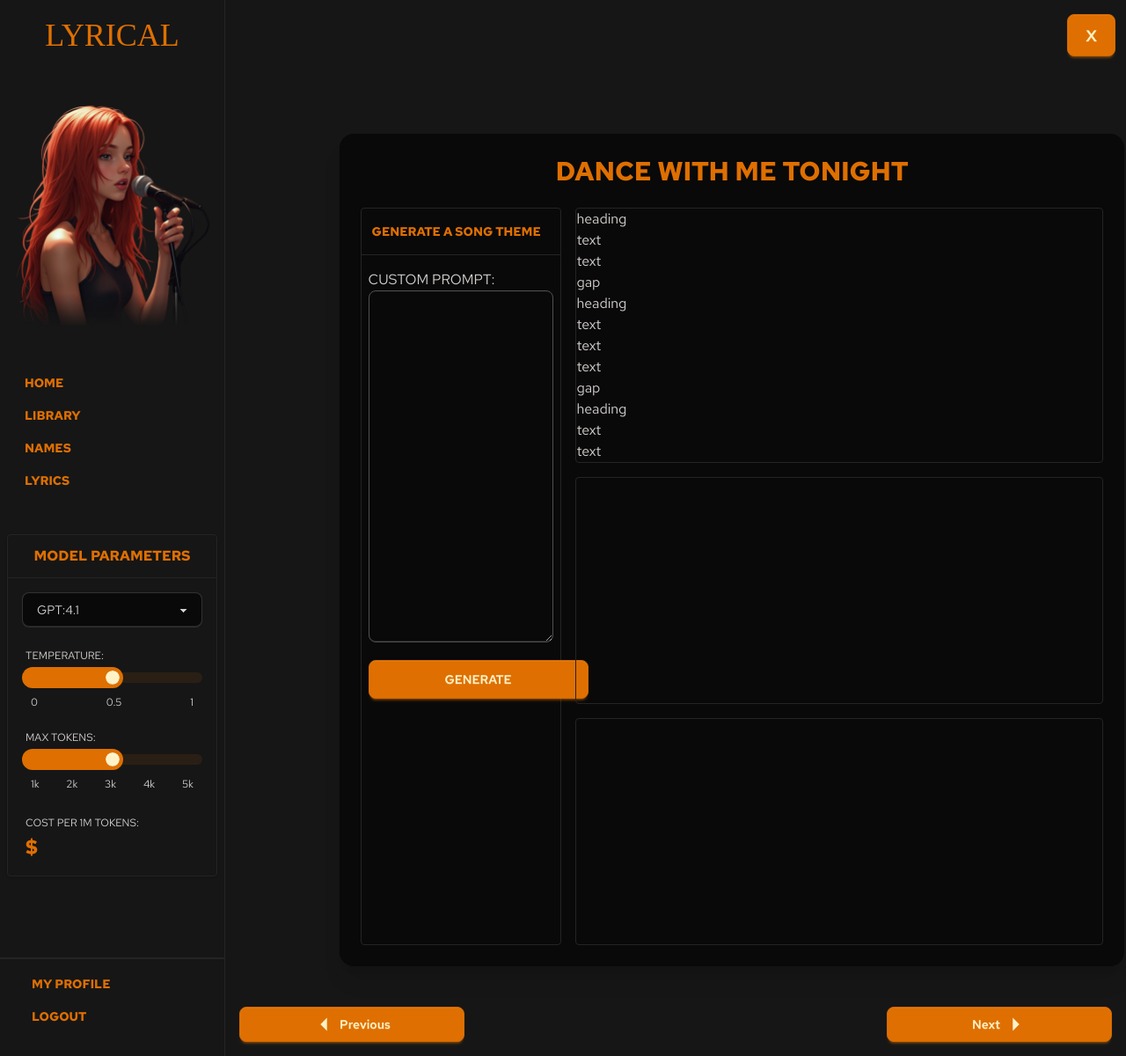
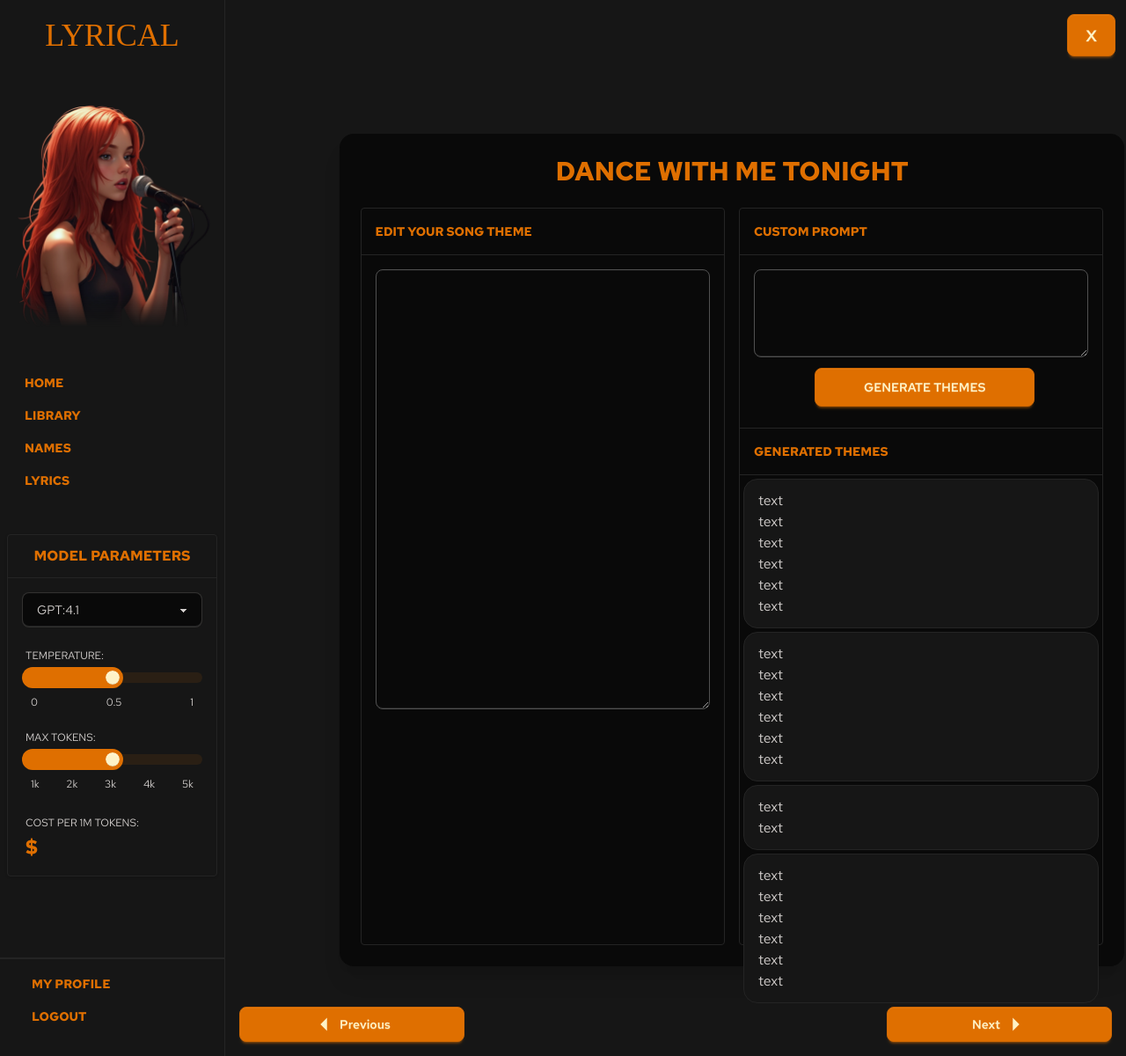
Before and after one commit to no-garlic/lyrical, a Django app: template lyrical/templates/lyrical/theme.html in a window 1280 px wide. Shown: the whole page at 88% size. Run offline with Django 3.2, Linux system fonts and the light colour scheme; the template is opened without the code that fills it: values that come from a table or form of the project are taken from there, others are empty; data comes from the database, SQL or seed files in the repository; style sheets or scripts are compiled from the project's sources; parts of the project's set-up code (start-up, migrations or seed data) failed here and were passed over; some web fonts are replaced.

Commit message:
Refactor theme page layout: update theme.html to enhance UI with improved left and right panels, add textarea for custom prompts, and implement a section for generated themes.

```diff
--- a/lyrical/templates/lyrical/theme.html
+++ b/lyrical/templates/lyrical/theme.html
@@ -14,56 +14,124 @@
             <!-- Content -->
             <div class="flex flex-row flex-1 min-h-0 gap-4">
 
-                <!-- Filters -->
-                <div class="w-[400px] min-w-0 border-1 rounded border-base-300">
-                    <div class="border-b border-base-300 px-3 py-4">
-                        <p class="text-sm text-primary font-bold" >GENERATE A SONG THEME</p>
+                <!-- Left Panel -->
+                <div class="w-[500px] min-w-0 border-1 rounded border-base-300">
+
+                    <!-- Left Header -->
+                    <div class="border-b border-base-300 p-4">
+                        <p class="text-sm text-primary font-bold" >EDIT YOUR SONG THEME</p>
                     </div>
+                    <!-- End: Left Header -->
 
-                    <div class="px-2 py-4">
-                        <c-input-label>
-                            CUSTOM PROMPT:
-                        </c-input-label>
+                    <!-- Left Content -->
+                     <div class="flex flex-col h-full px-4 py-4">
                         <textarea
                             id="custom-prompt"
                             type="text"
                             placeholder=""
                             autocomplete="off"
-                            class="input-control textarea textarea-md textarea-neutral w-[100%] h-[400px]"></textarea>
+                            class="input-control textarea textarea-md textarea-neutral w-[100%] h-[500px]"
+                        ></textarea>
+                        <c-input-spacer />
                     </div>
+                    <!-- End: Left Content -->
 
-                    <div class="w-full text-center pr-2">
+                </div>
+                <!-- End: Left Panel -->
+
+                <!-- Right Panel -->
+                <div class="w-[500px] min-w-0 border-1 rounded border-base-300">
+
+                    <!-- Right Header -->
+                    <div class="border-b border-base-300 p-4">
+                        <p class="text-sm text-primary font-bold" >CUSTOM PROMPT</p>
+                    </div>
+                    <!-- End: Right Header -->
+
+                    <!-- Right Content -->
+                    <div class="flex flex-col p-4">
+                        <textarea
+                            id="custom-prompt"
+                            type="text"
+                            placeholder=""
+                            autocomplete="off"
+                            class="input-control textarea textarea-md textarea-neutral w-[100%] h-[100px]"
+                        ></textarea>
+                        <div class="w-full text-center pt-2">
                             <a class="btn btn-md w-[250px] h-[44px] mt-1 mb-2 ml-2 btn-primary" id="btn-generate-song-names">
-                            GENERATE
+                                GENERATE THEMES
                             </a>
                             <a class="btn btn-md w-[250px] h-[44px] mt-1 mb-2 ml-2 btn-primary btn-disabled hidden" id="btn-generating-song-names">
                                 <span class="loading loading-spinner"></span>PLEASE WAIT...
                             </a>
                         </div>
                     </div>
+                    <!-- End: Right Content -->
 
-                <!-- Song List -->
-                 <div class="flex flex-col h-full gap-4">
-                    <div class="w-[600px] flex-1 min-w-0 border-1 rounded border-base-300">
-                        <p>heading</p>
-                        <p>text</p>
-                        <p>text</p>
-                        <p>gap</p>
-                        <p>heading</p>
-                        <p>text</p>
-                        <p>text</p>
-                        <p>text</p>
-                        <p>gap</p>
-                        <p>heading</p>
-                        <p>text</p>
-                        <p>text</p>
+                    <!-- Section Title -->
+                    <div class="flex flex-col">
+                        <div class="border-b border-t border-base-300 p-4">
+                            <p class="text-sm text-primary font-bold" >GENERATED THEMES</p>
                         </div>
-                    <div class="w-[600px] flex-1 min-w-0 border-1 rounded border-base-300">
                     </div>
-                    <div class="w-[600px] flex-1 min-w-0 border-1 rounded border-base-300">
+                    <!-- End: Section Title -->
+
+                    <!-- Container for all generated themes -->
+                    <div class="flex flex-col h-full px-1 overflow-hidden">
+
+                        <div class="song-card card border border-base-300 pl-4 pr-4 pt-3 pb-3 mt-1 bg-base-200 cursor-grab flex flex-row w-full items-center justify-between">
+                            <div class="flex-grow truncate mr-2">
+                                <p class="">text</p>
+                                <p class="">text</p>
+                                <p class="">text</p>
+                                <p class="">text</p>
+                                <p class="">text</p>
+                                <p class="">text</p>
                             </div>
                         </div>
 
+                        <div class="song-card card border border-base-300 pl-4 pr-4 pt-3 pb-3 mt-1 bg-base-200 cursor-grab flex flex-row w-full items-center justify-between">
+                            <div class="flex-grow truncate mr-2">
+                                <p class="">text</p>
+                                <p class="">text</p>
+                                <p class="">text</p>
+                                <p class="">text</p>
+                                <p class="">text</p>
+                                <p class="">text</p>
+                            </div>
+                        </div>
+
+                        <div class="song-card card border border-base-300 pl-4 pr-4 pt-3 pb-3 mt-1 bg-base-200 cursor-grab flex flex-row w-full items-center justify-between">
+                            <div class="flex-grow truncate mr-2">
+                                <p class="">text</p>
+                                <p class="">text</p>
+                            </div>
+                        </div>
+
+                        <div class="song-card card border border-base-300 pl-4 pr-4 pt-3 pb-3 mt-1 bg-base-200 cursor-grab flex flex-row w-full items-center justify-between">
+                            <div class="flex-grow truncate mr-2">
+                                <p class="">text</p>
+                                <p class="">text</p>
+                                <p class="">text</p>
+                                <p class="">text</p>
+                                <p class="">text</p>
+                                <p class="">text</p>
+                            </div>
+                        </div>
+
+                        <div class="song-card card border border-base-300 pl-4 pr-4 pt-3 pb-3 mt-1 bg-base-200 cursor-grab flex flex-row w-full items-center justify-between">
+                            <div class="flex-grow truncate mr-2">
+                                <p class="">text</p>
+                                <p class="">text</p>
+                                <p class="">text</p>
+                                <p class="">text</p>
+                            </div>
+                        </div>
+
+                    </div>
+                    <!-- End: Container for all generated themes -->
+
+                </div>
             </div>
         </div>
     </div>
```
Lines whose indentation alone changed are shown as unchanged.
